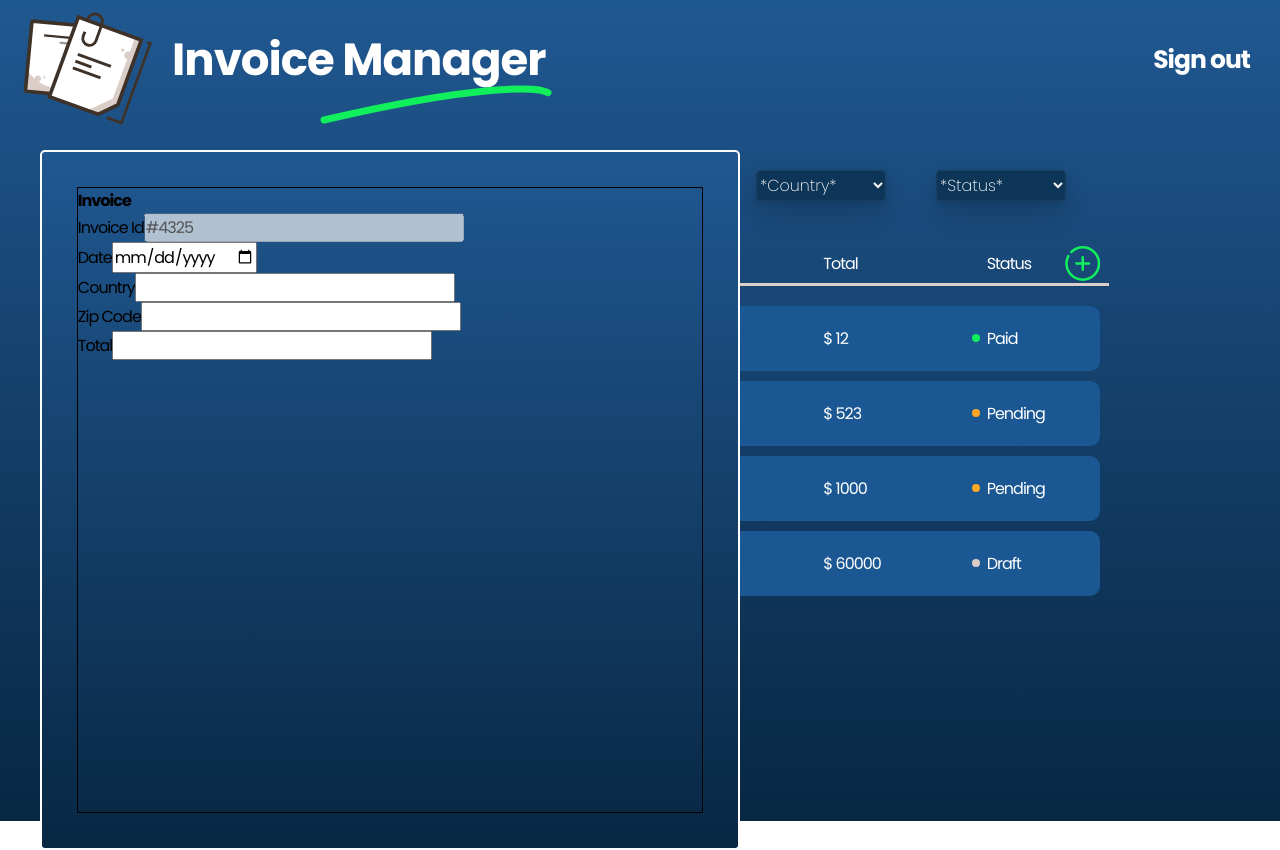
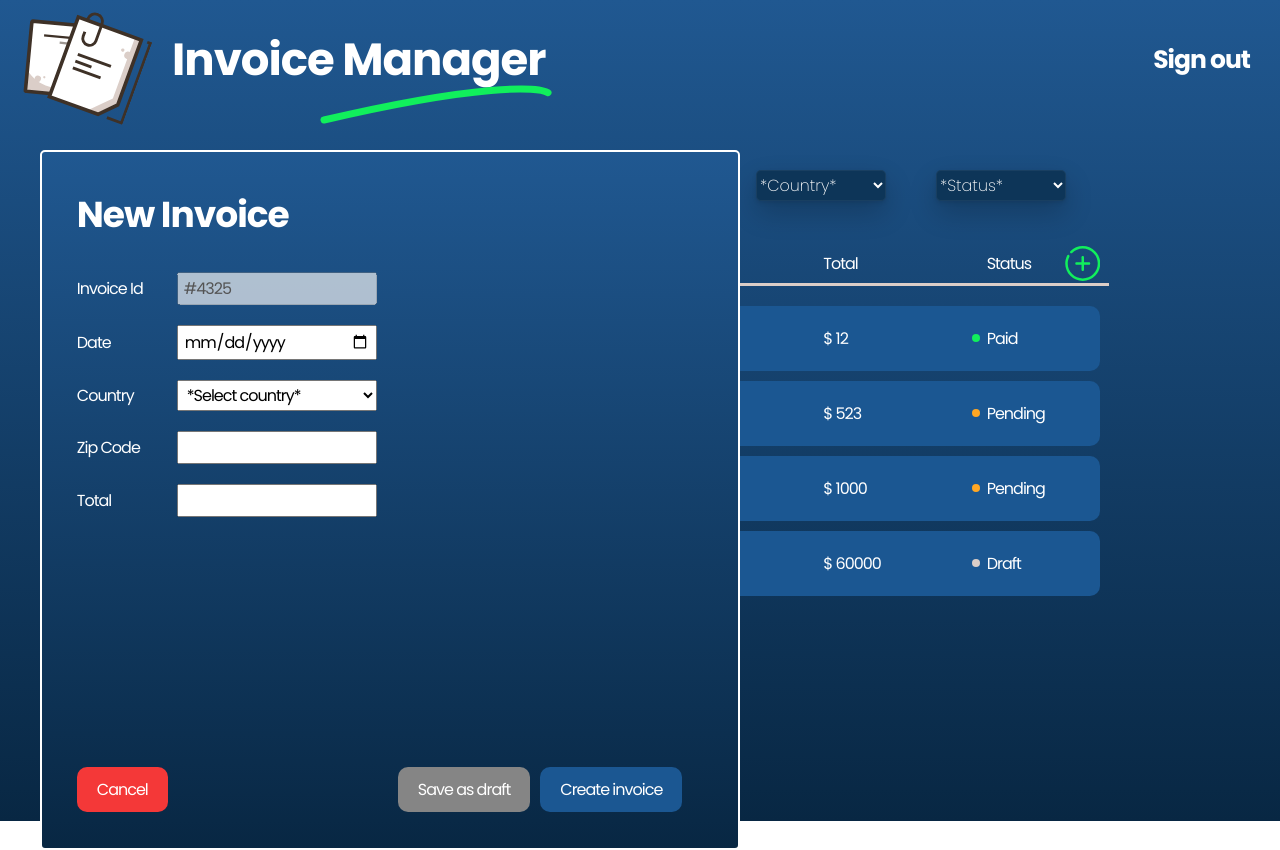
Before and after one commit to Baarosh/vue3-invoice-app, a Vue app: page / in a window 1280 px wide. Both pictures are taken after a click on the icon 1081 px from the left and 263 px from the top of the page. Built offline with nearby package versions, Linux system fonts and the light colour scheme.

Commit message:
finished layout of new invoice
finished layout of new invoice

```diff
--- a/src/components/AddInvoice.vue
+++ b/src/components/AddInvoice.vue
@@ -1,7 +1,7 @@
 <template>
   <section class="section3 flex column a-center j-center">
     <form class="flex column a-start j-start">
-      <h2>Invoice</h2>
+      <h2>New Invoice</h2>
       <div class="flex row a-center j-start">
         <label for="invoiceId">Invoice Id</label>
         <input type="text" id="invoiceId" disabled value="#4325" />
@@ -12,7 +12,12 @@
       </div>
       <div class="flex row a-center j-start">
         <label for="country">Country</label>
-        <input type="text" id="country" />
+        <select id="country">
+          <option value="Country" selected disabled>*Select country*</option>
+          <option value="France">France</option>
+          <option value="Poland">Poland</option>
+          <option value="Spain">Spain</option>
+        </select>
       </div>
       <div class="flex row a-center j-start">
         <label for="zipCode">Zip Code</label>
@@ -21,6 +26,11 @@
       <div class="flex row a-center j-start">
         <label for="total">Total</label>
         <input type="number" id="total" />
+      </div>
+      <div class="buttons flex row a-center j-start">
+        <button type="button" class="btn btn-cancel">Cancel</button>
+        <button type="button" class="btn btn-draft">Save as draft</button>
+        <button type="button" class="btn btn-create">Create invoice</button>
       </div>
     </form>
   </section>
@@ -48,7 +58,67 @@ export default {};
   form {
     height: 90%;
     width: 90%;
-    border: 1px solid;
+    h2 {
+      font-size: 36px;
+      color: $white;
+      margin-bottom: 30px;
+    }
+
+    div {
+      margin-bottom: 20px;
+      label {
+        color: $white;
+        width: 100px;
+      }
+
+      input {
+        width: 200px;
+        padding: 2px 5px;
+      }
+      select {
+        width: 200px;
+        padding: 2px 5px;
+      }
+    }
+
+    .buttons {
+      margin-top: 230px;
+      width: 100%;
+
+      .btn {
+        border: none;
+        border-radius: 10px;
+        padding: 10px 20px;
+        font-size: 16px;
+        color: $white;
+        transition: background-color 0.2s ease-out;
+        &:hover {
+          cursor: pointer;
+        }
+        white-space: nowrap;
+      }
+
+      .btn-cancel {
+        background-color: $red;
+        margin-right: 230px;
+        &:hover {
+          background-color: $red-hover;
+        }
+      }
+      .btn-draft {
+        background-color: $dark-gray;
+        margin-right: 10px;
+        &:hover {
+          background-color: $dark-gray-hover;
+        }
+      }
+      .btn-create {
+        background-color: $blue;
+        &:hover {
+          background-color: $blue-hover;
+        }
+      }
+    }
   }
 }
 </style>
--- a/src/components/InvoiceList.vue
+++ b/src/components/InvoiceList.vue
@@ -174,7 +174,7 @@
           ></transition>
         </p>
         <svg
-          @click="TOGGLE_MODAL"
+          @click="TOGGLE_MODAL_ON"
           class="svg-addinvoice"
           width="29"
           height="28"
@@ -245,8 +245,8 @@ export default {
     },
   },
   methods: {
-    TOGGLE_MODAL() {
-      this.$store.dispatch('TOGGLE_MODAL');
+    TOGGLE_MODAL_ON() {
+      this.$store.dispatch('TOGGLE_MODAL_ON');
     },
     setSorting(attribute) {
       if (this.sortingAttribute !== attribute) {
--- a/src/store/index.js
+++ b/src/store/index.js
@@ -40,7 +40,7 @@ export default createStore({
     FILTER_STATUS: 'Status',
     SORTING_ATTRIBUTE: 'date',
     SORTING_ORDER: 'asc',
-    TOGGLE_MODAL: false,
+    MODAL_ON: false,
   },
   getters: {
     INVOICES_FILTERED(state, getters) {
@@ -145,7 +145,7 @@ export default createStore({
       return state.INVOICES;
     },
     MODAL(state) {
-      return state.TOGGLE_MODAL;
+      return state.MODAL_ON;
     },
   },
   mutations: {
@@ -161,8 +161,11 @@ export default createStore({
     SET_SORTING_ORDER(state, payload) {
       state.SORTING_ORDER = payload;
     },
-    TOGGLE_MODAL(state) {
-      state.TOGGLE_MODAL = !state.TOGGLE_MODAL;
+    TOGGLE_MODAL_ON(state) {
+      state.MODAL_ON = true;
+    },
+    TOGGLE_MODAL_OFF(state) {
+      state.MODAL_ON = false;
     },
   },
   actions: {
@@ -178,8 +181,11 @@ export default createStore({
     SET_SORTING_ORDER(context, payload) {
       context.commit('SET_SORTING_ORDER', payload);
     },
-    TOGGLE_MODAL(context) {
-      context.commit('TOGGLE_MODAL');
+    TOGGLE_MODAL_ON(context) {
+      context.commit('TOGGLE_MODAL_ON');
+    },
+    TOGGLE_MODAL_OFF(context) {
+      context.commit('TOGGLE_MODAL_OFF');
     },
   },
   modules: {},
--- a/src/variables.scss
+++ b/src/variables.scss
@@ -1,5 +1,6 @@
 $white: #ffffff;
 $dark-gray: #858585;
+$dark-gray-hover: #949494;
 $green: #11ef5c;
 $green-hover: #b4ffb8;
 $dark-blue: #082743;
@@ -8,7 +9,9 @@ $dark-blue3: #0d3558;
 $orange: #ffa724;
 $gray: #dbcec8;
 $blue: #1b5792;
+$blue-hover: #4c759e;
 $red: #f43838;
+$red-hover: #f16363;
 
 .flex {
   display: flex;
```
